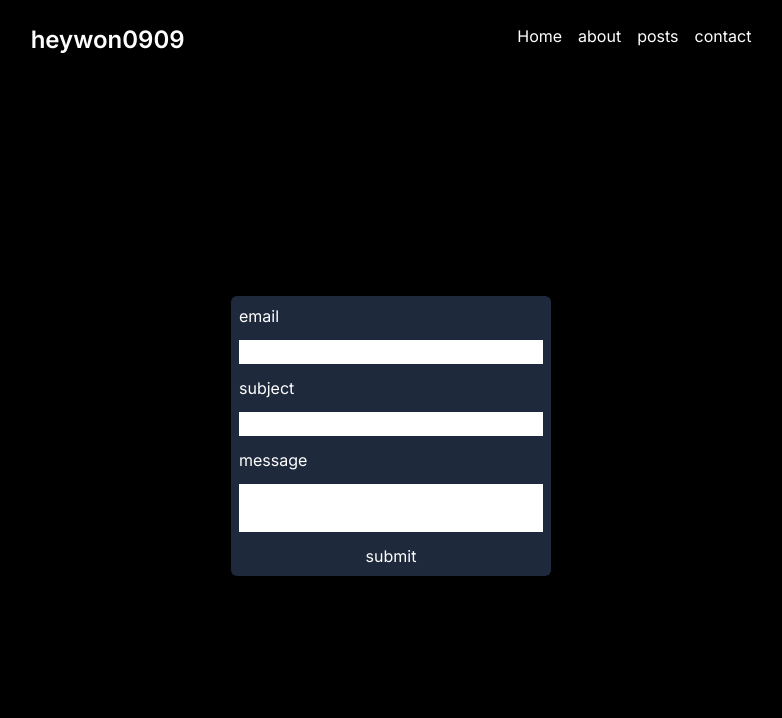
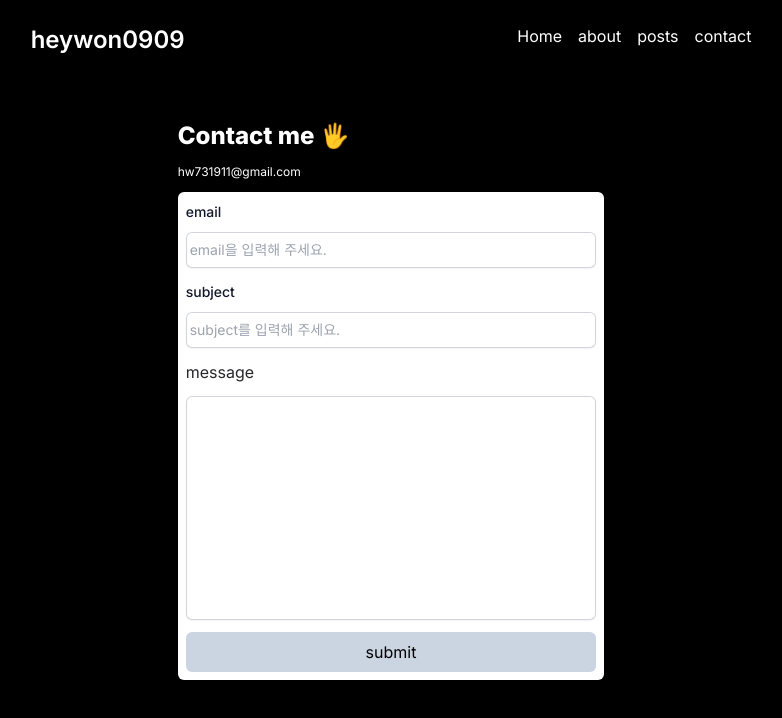
Before and after one commit to heywon0909/heywon0909-blog, a Next.js app: page /contact in a window 1280 px wide. Shown: the top 718 px of the page, without its empty margins (249-1031 px from the left). Built offline with nearby package versions, Linux system fonts and the light colour scheme.

Commit message:
feat: contact server action form

```diff
--- /dev/null
+++ b/src/app/api/contact/route.ts
@@ -0,0 +1,7 @@
+import { handleSubmit } from "@/service/form";
+
+export async function POST(data: FormData) {
+  const result = await handleSubmit(data);
+  console.log("여기타니", result);
+  return result.message;
+}
--- a/src/app/api/items/route.ts
+++ /dev/null
@@ -1,9 +0,0 @@
-export async function POST(request: Request) {
-  console.log("form", request);
-  const formData = await request.formData();
-
-  const subject = formData.get("subject");
-  const email = formData.get("email");
-  const message = formData.get("message");
-  return Response.json({ email, subject, message });
-}
--- a/src/app/contact/page.tsx
+++ b/src/app/contact/page.tsx
@@ -1,37 +1,13 @@
+import UserForm from "@/components/form/UserForm";
 import { handleSubmit } from "@/service/form";
-import { useFormState } from "react-dom";
-const initialState = {
-  message: "",
-};
+
 export default function page() {
-  const [state, formAction] = useFormState(handleSubmit, initialState);
-
   return (
     <div className="w-full h-full flex justify-center items-center">
-      <div className="gap-3 flex flex-col sm:w-1/4 w-2/3">
-        <h1 className="text-2xl font-extrabold">Contact me</h1>
-        <span className="text-xs">hw731911@gmail.com</span>
-        <form
-          className="w-full h-full  flex flex-col bg-slate-800 p-2 text-white rounded-md gap-3"
-          action={formAction}
-        >
-          <label htmlFor="email">email</label>
-          <input type="text" id="email" name="email" className="text-black" />
-          <label htmlFor="subject">subject</label>
-          <input
-            type="text"
-            id="subject"
-            name="subject"
-            className="text-black"
-          />
-          <label htmlFor="message">message</label>
-          <textarea
-            id="message"
-            name="message"
-            className="resize-none text-black"
-          />
-          <button type="submit">submit</button>
-        </form>
+      <div className="gap-3 flex flex-col sm:w-1/3 w-11/12">
+        <h1 className="text-2xl font-extrabold text-white">Contact me 🖐</h1>
+        <span className="text-xs text-white">hw731911@gmail.com</span>
+        <UserForm handleSubmit={handleSubmit} />
       </div>
     </div>
   );
--- /dev/null
+++ b/src/components/form/UserForm.tsx
@@ -0,0 +1,95 @@
+"use client";
+
+import { useActionState } from "react";
+import { useFormStatus, useFormState } from "react-dom";
+
+interface Props {
+  handleSubmit: (
+    prevData: any,
+    formData: FormData
+  ) => Promise<
+    | {
+        error: {
+          message?: string[] | undefined;
+          email?: string[] | undefined;
+          subject?: string[] | undefined;
+        };
+        message: string;
+      }
+    | {
+        message: string;
+        error?: undefined;
+      }
+  >;
+}
+
+export default function UserForm({ handleSubmit }: Props) {
+  const [state, formAction] = useFormState(handleSubmit, null);
+  const { pending } = useFormStatus();
+  return (
+    <>
+      <form
+        className="w-full h-full  flex flex-col text-zinc-800 p-2 bg-white rounded-md gap-3"
+        action={formAction}
+      >
+        <div className="sm:col-span-4">
+          <label
+            htmlFor="username"
+            className="block text-sm font-medium leading-6 text-gray-900"
+          >
+            email
+          </label>
+          <div className="mt-2">
+            <div className="flex rounded-md shadow-sm ring-1 ring-inset ring-gray-300 focus-within:ring-2 focus-within:ring-inset focus-within:ring-indigo-600">
+              <input
+                type="text"
+                name="email"
+                id="email"
+                autoComplete="email"
+                className=" w-full block  border-0 bg-transparent py-1.5 pl-1 text-gray-900 placeholder:text-gray-400 focus:ring-0 sm:text-sm sm:leading-6"
+                placeholder="email을 입력해 주세요."
+              />
+            </div>
+          </div>
+        </div>
+        <div className="sm:col-span-4">
+          <label
+            htmlFor="subject"
+            className="block text-sm font-medium leading-6 text-gray-900"
+          >
+            subject
+          </label>
+          <div className="mt-2">
+            <div className="flex rounded-md shadow-sm ring-1 ring-inset ring-gray-300 focus-within:ring-2 focus-within:ring-inset focus-within:ring-indigo-600">
+              <input
+                type="text"
+                name="subject"
+                id="subject"
+                autoComplete="subject"
+                className=" w-full block  border-0 bg-transparent py-1.5 pl-1 text-gray-900 placeholder:text-gray-400 focus:ring-0 sm:text-sm sm:leading-6"
+                placeholder="subject를 입력해 주세요."
+              />
+            </div>
+          </div>
+        </div>
+        <label htmlFor="message">message</label>
+        <textarea
+          id="message"
+          name="message"
+          className="resize-none h-56 text-black flex rounded-md shadow-sm ring-1 ring-inset ring-gray-300 focus-within:ring-2 focus-within:ring-inset focus-within:ring-indigo-600"
+        />
+        <button
+          type="submit"
+          disabled={pending}
+          className={`w-full bg-slate-300 text-black h-10 rounded-md ${
+            pending ? "bg-slate-100" : "bg-slate-300"
+          }`}
+        >
+          submit
+        </button>
+      </form>
+      {state?.error && <p className="text-white">{state?.error.email} 😭</p>}
+      {state?.message && <p className="text-white">{state?.message}</p>}
+    </>
+  );
+}
--- a/src/service/form.ts
+++ b/src/service/form.ts
@@ -1,3 +1,4 @@
+"use server";
 import { z } from "zod";
 interface SubmitData {
   email: string;
@@ -13,20 +14,20 @@ const schema = z.object({
   subject: z.string(),
   message: z.string(),
 });
-export async function handleSubmit(formData: FormData) {
-  "use server";
 
+export async function handleSubmit(prevData: any, formData: FormData) {
   const validatedFields = schema.safeParse({
     email: formData.get("email"),
     subject: formData.get("subject"),
     message: formData.get("message"),
   });
+  console.log("formData", formData);
 
   if (!validatedFields.success) {
     return {
-      errors: validatedFields.error.flatten().fieldErrors,
+      error: validatedFields.error.flatten().fieldErrors,
+      message: "오류가 발생하였습니다.",
     };
   }
-
-  console.log("rawFormData", validatedFields);
+  return { message: "제출되었습니다." };
 }
```
